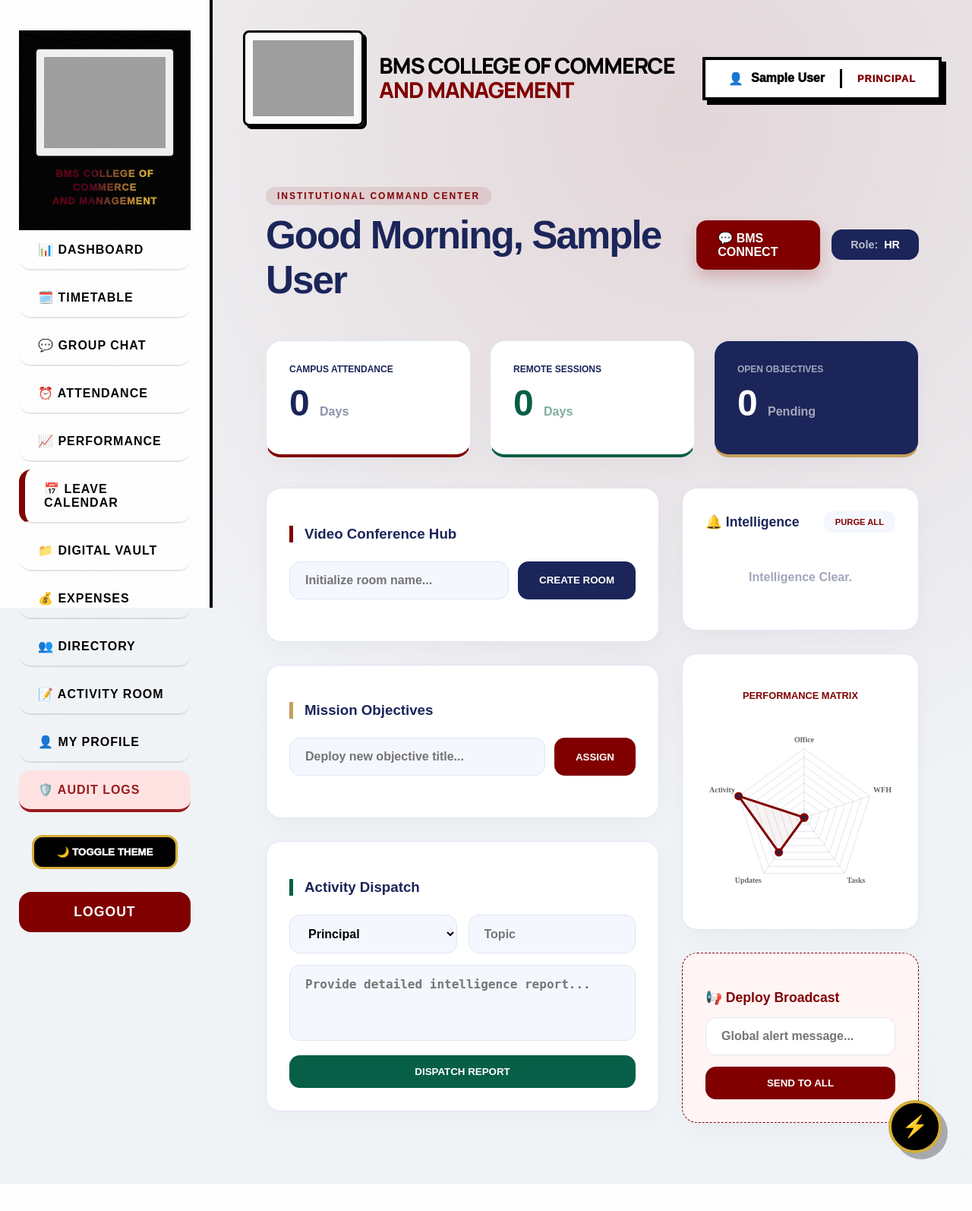
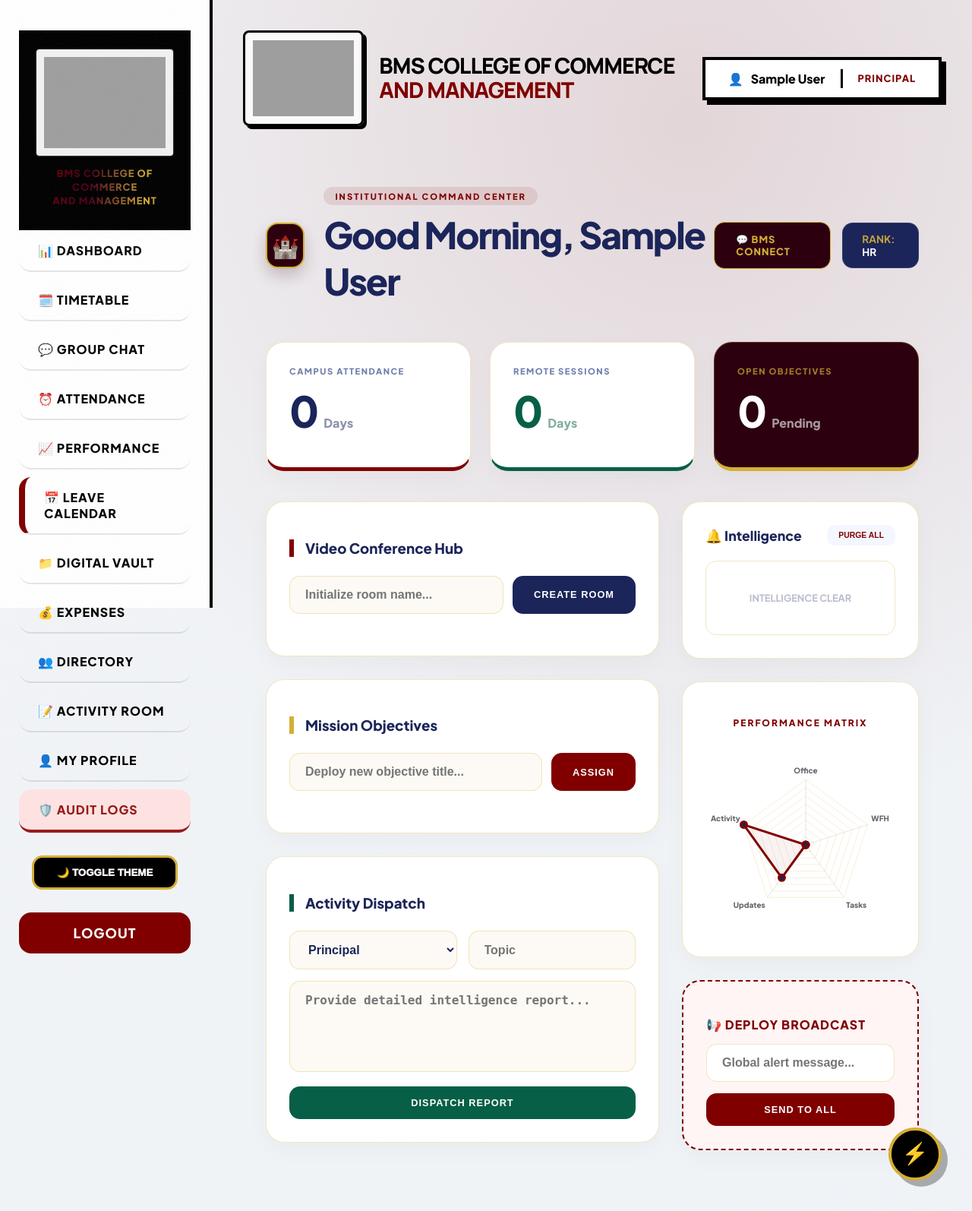
Before and after one commit to pk7745/erp, a Flask app: page /dashboard in a window 1280 px wide. Shown: the whole page at 76% size. Before the commit the page ends 1558 px from the top, so only its background shows below. Run offline with Flask 3, Linux system fonts and the light colour scheme; the visitor is signed in with stand-in values (Sample User, id 1); data comes from the database, SQL or seed files in the repository; data that the repository does not hold is empty; some libraries are stand-ins or nearby versions; grey boxes are pictures that could not be loaded.

Commit message:
Update dashboard.html

```diff
--- a/templates/dashboard.html
+++ b/templates/dashboard.html
@@ -1,5 +1,7 @@
 {% extends "base.html" %}
 {% block content %}
+
+<link href="https://fonts.googleapis.com/css2?family=Plus+Jakarta+Sans:wght@400;500;600;700;800&family=JetBrains+Mono:wght@500&display=swap" rel="stylesheet">
 
 <div id="toast-container" style="position: fixed; top: 30px; right: 30px; z-index: 9999; display: flex; flex-direction: column; gap: 12px;">
     {% with messages = get_flashed_messages(with_categories=true) %}
@@ -18,12 +20,15 @@
 
 <style>
     :root {
+        --imp-maroon: #2d000f;
+        --imp-maroon-bright: #800000;
+        --royal-gold: #d4af37;
+        --accent-gold: #C5A059;
         --imp-text: #1b2559;
         --imp-bg: #f4f7fe;
         --imp-card: #ffffff;
-        --imp-border: #e0e5f2;
-        --imp-maroon: #800000;
-        --accent-gold: #C5A059;
+        --imp-border: rgba(212, 175, 55, 0.3);
+        --parchment: #fdfaf5;
     }
 
     body {
@@ -34,19 +39,21 @@
 
     .dashboard-wrapper { max-width: 1440px; margin: 0 auto; padding: 40px 30px; }
 
-    /* Modernized Royal Card */
+    /* Imperial Elevation Cards */
     .royal-stat-card {
         background: var(--imp-card);
-        border-radius: 20px;
+        border-radius: 24px;
         padding: 30px;
         border: 1px solid var(--imp-border);
         box-shadow: 0 10px 30px rgba(0,0,0,0.03);
-        transition: all 0.3s ease;
+        transition: all 0.3s cubic-bezier(0.4, 0, 0.2, 1);
+        position: relative;
+        overflow: hidden;
     }
-    .royal-stat-card:hover { transform: translateY(-5px); box-shadow: 0 20px 40px rgba(0,0,0,0.06); }
+    .royal-stat-card:hover { transform: translateY(-5px); box-shadow: 0 20px 40px rgba(0,0,0,0.08); border-color: var(--royal-gold); }
 
     .glass-input {
-        background: #f4f7fe;
+        background: var(--parchment);
         border: 1px solid var(--imp-border);
         border-radius: 14px;
         padding: 15px 20px;
@@ -55,10 +62,11 @@
         font-size: 1rem;
         transition: 0.2s;
         box-sizing: border-box;
+        color: var(--imp-text);
     }
-    .glass-input:focus { outline: none; border-color: var(--imp-maroon); background: #fff; }
+    .glass-input:focus { outline: none; border-color: var(--imp-maroon-bright); background: #fff; box-shadow: 0 0 0 4px rgba(128, 0, 0, 0.05); }
 
-    .btn-royal {
+    .btn-imperial {
         border-radius: 14px;
         padding: 14px 28px;
         font-weight: 800;
@@ -69,16 +77,17 @@
         gap: 10px;
         text-transform: uppercase;
         text-decoration: none;
-        transition: all 0.3s cubic-bezier(0.175, 0.885, 0.32, 1.275);
+        transition: all 0.3s ease;
         border: none;
+        font-size: 0.8rem;
+        letter-spacing: 1px;
     }
-    .btn-royal:hover { transform: translateY(-2px); filter: brightness(1.1); }
-    .btn-royal:active { transform: scale(0.98); }
+    .btn-imperial:hover { transform: translateY(-2px); filter: brightness(1.1); box-shadow: 0 10px 20px rgba(0,0,0,0.1); }
 
     .task-item {
-        background: #fff;
+        background: var(--parchment);
         border: 1px solid var(--imp-border);
-        padding: 18px 22px;
+        padding: 20px;
         border-radius: 18px;
         display: flex;
         justify-content: space-between;
@@ -86,42 +95,58 @@
         margin-bottom: 12px;
         transition: 0.2s;
     }
-    .task-item:hover { background: #fafbff; border-color: var(--accent-gold); }
+    .task-item:hover { background: #fff; border-color: var(--royal-gold); transform: scale(1.01); }
 
-    /* Custom Scrollbar for Intelligence List */
+    .header-logo-box {
+        width: 60px;
+        height: 60px;
+        background: var(--imp-maroon);
+        border-radius: 16px;
+        display: flex;
+        align-items: center;
+        justify-content: center;
+        font-size: 1.8rem;
+        border: 2px solid var(--royal-gold);
+        box-shadow: 0 10px 20px rgba(45, 0, 15, 0.2);
+    }
+
     #notification-list::-webkit-scrollbar { width: 6px; }
-    #notification-list::-webkit-scrollbar-thumb { background: #cbd5e0; border-radius: 10px; }
+    #notification-list::-webkit-scrollbar-thumb { background: var(--royal-gold); border-radius: 10px; }
 </style>
 
 <div class="dashboard-wrapper">
     <div style="display: flex; justify-content: space-between; align-items: center; margin-bottom: 50px;">
+        <div style="display: flex; align-items: center; gap: 25px;">
+            <div class="header-logo-box">🏰</div>
             <div>
-            <div style="display: inline-block; background: rgba(128, 0, 0, 0.1); color: var(--imp-maroon); padding: 5px 15px; border-radius: 100px; font-weight: 800; font-size: 0.75rem; text-transform: uppercase; letter-spacing: 2px; margin-bottom: 10px;">
+                <div style="display: inline-block; background: rgba(128, 0, 0, 0.1); color: var(--imp-maroon-bright); padding: 5px 15px; border-radius: 100px; font-weight: 800; font-size: 0.7rem; text-transform: uppercase; letter-spacing: 2px; margin-bottom: 8px;">
                     Institutional Command Center
                 </div>
-            <h1 id="greeting-text" style="font-size: 3.2rem; font-weight: 800; margin: 0; letter-spacing: -2px; color: var(--imp-text);">Welcome, {{ session['name'] }}</h1>
+                <h1 id="greeting-text" style="font-size: 3rem; font-weight: 800; margin: 0; letter-spacing: -2px; color: var(--imp-text);">Welcome, {{ session['name'] }}</h1>
             </div>
+        </div>
+
         <div style="display: flex; gap: 15px; align-items: center;">
-            <a href="{{ url_for('chat') }}" class="btn-royal" style="background: var(--imp-maroon); color: #fff !important; box-shadow: 0 10px 20px rgba(128, 0, 0, 0.2);">
+            <a href="{{ url_for('chat') }}" class="btn-imperial" style="background: var(--imp-maroon); color: var(--royal-gold) !important; border: 1px solid var(--royal-gold);">
                 <span>💬 BMS CONNECT</span>
                 {% if unread_chats and unread_chats > 0 %}
-                    <span style="background: #ff0000; color: #fff; border-radius: 50%; width: 24px; height: 24px; display: flex; align-items: center; justify-content: center; font-size: 0.75rem;">{{ unread_chats }}</span>
+                    <span style="background: #ff0000; color: #fff; border-radius: 50%; width: 22px; height: 22px; display: flex; align-items: center; justify-content: center; font-size: 0.7rem; border: 2px solid #fff;">{{ unread_chats }}</span>
                 {% endif %}
             </a>
-            <div style="background: var(--imp-text); color: #fff; border-radius: 14px; padding: 12px 25px; font-weight: 700; font-size: 0.9rem; display: flex; align-items: center; gap: 8px;">
-                <span style="opacity: 0.7;">Role:</span> {{ user.role }}
+            <div style="background: var(--imp-text); color: #fff; border-radius: 14px; padding: 12px 25px; font-weight: 700; font-size: 0.85rem; border: 1px solid rgba(255,255,255,0.1);">
+                <span style="color: var(--royal-gold); opacity: 0.9;">RANK:</span> {{ user.role }}
             </div>
         </div>
     </div>
 
     {% if request.args.get('join_meet') %}
-    <div class="royal-stat-card" style="margin-bottom: 45px; padding: 0; overflow: hidden; border: 2px solid var(--imp-maroon);">
+    <div class="royal-stat-card" style="margin-bottom: 45px; padding: 0; overflow: hidden; border: 2px solid var(--imp-maroon-bright);">
         <div style="background: #fff; padding: 20px 40px; display: flex; justify-content: space-between; align-items: center; border-bottom: 1px solid var(--imp-border);">
-            <h3 style="margin:0; font-weight: 800; color: var(--imp-text);">🎥 LIVE SESSION: <span style="color: var(--imp-maroon);">{{ request.args.get('join_meet') }}</span></h3>
+            <h3 style="margin:0; font-weight: 800; color: var(--imp-text);">🎥 LIVE SESSION: <span style="color: var(--imp-maroon-bright);">{{ request.args.get('join_meet') }}</span></h3>
             <div style="display: flex; gap: 15px; align-items: center;">
-                <button onclick="triggerRecording()" class="btn-royal" style="background: #fee2e2; color: #b91c1c !important; font-size: 0.8rem; border: 1px solid #fecaca;">⏺️ RECORDING ALERT</button>
-                <span id="meet-timer" style="background: #1b2559; color: #fff; padding: 10px 20px; border-radius: 10px; font-family: 'Courier New', monospace; font-weight: 800; font-size: 1.2rem;">00:00:00</span>
-                <button onclick="endMeeting()" class="btn-royal" style="background: #000; color: #fff !important; font-size: 0.8rem;">TERMINATE</button>
+                <button onclick="triggerRecording()" class="btn-imperial" style="background: #fee2e2; color: #b91c1c !important; font-size: 0.75rem; border: 1px solid #fecaca;">⏺️ RECORDING ALERT</button>
+                <span id="meet-timer" style="background: var(--imp-maroon); color: var(--royal-gold); padding: 10px 20px; border-radius: 12px; font-family: 'JetBrains Mono', monospace; font-weight: 800; font-size: 1.1rem; border: 1px solid var(--royal-gold);">00:00:00</span>
+                <button onclick="endMeeting()" class="btn-imperial" style="background: #000; color: #fff !important; font-size: 0.75rem;">TERMINATE</button>
             </div>
         </div>
         <div id="jitsi-container" style="height: 600px; background: #000;"></div>
@@ -146,17 +171,17 @@
     {% endif %}
 
     <div style="display: grid; grid-template-columns: repeat(3, 1fr); gap: 25px; margin-bottom: 40px;">
-        <div class="royal-stat-card" style="border-bottom: 4px solid var(--imp-maroon);">
-            <h4 style="margin:0; font-weight: 700; text-transform: uppercase; font-size: 0.75rem; color: var(--text-gray);">Campus Attendance</h4>
-            <div style="font-size: 3rem; font-weight: 800; margin: 10px 0; color: var(--imp-text);">{{ office_days or 0 }} <span style="font-size: 1rem; opacity: 0.5;">Days</span></div>
+        <div class="royal-stat-card" style="border-bottom: 5px solid var(--imp-maroon-bright);">
+            <h4 style="margin:0; font-weight: 800; text-transform: uppercase; font-size: 0.7rem; color: #707eae; letter-spacing: 1.5px;">Campus Attendance</h4>
+            <div style="font-size: 3.5rem; font-weight: 800; margin: 10px 0; color: var(--imp-text); letter-spacing: -2px;">{{ office_days or 0 }} <span style="font-size: 1rem; opacity: 0.5; letter-spacing: 0;">Days</span></div>
         </div>
-        <div class="royal-stat-card" style="border-bottom: 4px solid #065f46;">
-            <h4 style="margin:0; font-weight: 700; text-transform: uppercase; font-size: 0.75rem; color: var(--text-gray);">Remote Sessions</h4>
-            <div style="font-size: 3rem; font-weight: 800; margin: 10px 0; color: #065f46;">{{ wfh_days or 0 }} <span style="font-size: 1rem; opacity: 0.5;">Days</span></div>
+        <div class="royal-stat-card" style="border-bottom: 5px solid #065f46;">
+            <h4 style="margin:0; font-weight: 800; text-transform: uppercase; font-size: 0.7rem; color: #707eae; letter-spacing: 1.5px;">Remote Sessions</h4>
+            <div style="font-size: 3.5rem; font-weight: 800; margin: 10px 0; color: #065f46; letter-spacing: -2px;">{{ wfh_days or 0 }} <span style="font-size: 1rem; opacity: 0.5; letter-spacing: 0;">Days</span></div>
         </div>
-        <div class="royal-stat-card" style="background: var(--imp-text); border-bottom: 4px solid var(--accent-gold);">
-            <h4 style="margin:0; font-weight: 700; text-transform: uppercase; font-size: 0.75rem; color: rgba(255,255,255,0.6);">Open Objectives</h4>
-            <div style="font-size: 3rem; font-weight: 800; margin: 10px 0; color: #fff;">{{ tasks|selectattr('is_done', 'equalto', false)|list|count }} <span style="font-size: 1rem; opacity: 0.6;">Pending</span></div>
+        <div class="royal-stat-card" style="background: var(--imp-maroon); border-bottom: 5px solid var(--royal-gold);">
+            <h4 style="margin:0; font-weight: 800; text-transform: uppercase; font-size: 0.7rem; color: var(--royal-gold); opacity: 0.7; letter-spacing: 1.5px;">Open Objectives</h4>
+            <div style="font-size: 3.5rem; font-weight: 800; margin: 10px 0; color: #fff; letter-spacing: -2px;">{{ tasks|selectattr('is_done', 'equalto', false)|list|count }} <span style="font-size: 1rem; opacity: 0.6; letter-spacing: 0;">Pending</span></div>
         </div>
     </div>
 
@@ -164,52 +189,50 @@
         <div style="display: flex; flex-direction: column; gap: 30px;">
 
             <div class="royal-stat-card">
-                <h3 style="margin-bottom: 25px; font-weight: 800; border-left: 5px solid var(--imp-maroon); padding-left: 15px;">Video Conference Hub</h3>
+                <h3 style="margin-bottom: 25px; font-weight: 800; border-left: 6px solid var(--imp-maroon-bright); padding-left: 15px; color: var(--imp-text);">Video Conference Hub</h3>
                 <form action="{{ url_for('create_meeting') }}" method="POST" style="display: flex; gap: 12px; margin-bottom: 25px;">
                     <input type="text" name="room_name" class="glass-input" placeholder="Initialize room name..." required>
-                    <button type="submit" class="btn-royal" style="background: var(--imp-text); color: #fff; white-space: nowrap;">CREATE ROOM</button>
+                    <button type="submit" class="btn-imperial" style="background: var(--imp-text); color: #fff; white-space: nowrap;">CREATE ROOM</button>
                 </form>
                 {% for meet in meetings %}
                 <div class="task-item">
-                    <div><strong style="font-size: 1.1rem; color: var(--imp-text);">{{ meet.room_name }}</strong><br><small style="color: var(--text-gray);">Moderator: {{ meet.created_by }}</small></div>
-                    <a href="{{ url_for('dashboard', join_meet=meet.room_name) }}" class="btn-royal" style="background: #065f46; color: #fff; font-size: 0.8rem; padding: 10px 20px;">JOIN BRIEFING</a>
+                    <div><strong style="font-size: 1.1rem; color: var(--imp-text); font-weight: 800;">{{ meet.room_name }}</strong><br><small style="color: #707eae; font-weight: 600;">Moderator: {{ meet.created_by }}</small></div>
+                    <a href="{{ url_for('dashboard', join_meet=meet.room_name) }}" class="btn-imperial" style="background: #065f46; color: #fff; font-size: 0.75rem; padding: 10px 20px;">JOIN BRIEFING</a>
                 </div>
                 {% endfor %}
             </div>
 
             <div class="royal-stat-card">
-    <h3 style="margin-bottom: 25px; font-weight: 800; border-left: 5px solid var(--accent-gold); padding-left: 15px;">Mission Objectives</h3>
-
+                <h3 style="margin-bottom: 25px; font-weight: 800; border-left: 6px solid var(--royal-gold); padding-left: 15px; color: var(--imp-text);">Mission Objectives</h3>
                 <form action="{{ url_for('add_task') }}" method="POST" style="display: flex; gap: 12px; margin-bottom: 25px;">
                     <input type="text" name="title" class="glass-input" placeholder="Deploy new objective title..." required>
-        <button type="submit" class="btn-royal" style="background: var(--imp-maroon); color: #fff;">ASSIGN</button>
+                    <button type="submit" class="btn-imperial" style="background: var(--imp-maroon-bright); color: #fff;">ASSIGN</button>
                 </form>
 
                 {% for task in tasks %}
-    <div class="task-item" style="{% if task.is_done %}opacity: 0.6; background: #f8fafc;{% endif %}">
+                <div class="task-item" style="{% if task.is_done %}opacity: 0.5; background: #f1f5f9;{% endif %}">
                     <div style="display: flex; align-items: center; gap: 15px;">
                         <a href="{{ url_for('toggle_task', id=task.id) }}" style="text-decoration: none; font-size: 1.4rem;">
                             {{ '✅' if task.is_done else '⭕' }}
                         </a>
-            <span style="font-weight: 600; font-size: 1rem; {% if task.is_done %}text-decoration: line-through;{% endif %}">
+                        <span style="font-weight: 700; font-size: 1rem; color: var(--imp-text); {% if task.is_done %}text-decoration: line-through;{% endif %}">
                             {{ task.title or task.content }}
                         </span>
                     </div>
-
                     {% if not task.is_done %}
-            <form action="{{ url_for('complete_task', id=task.id) }}" method="POST" style="display: flex; gap: 5px;">
+                        <form action="{{ url_for('complete_task', id=task.id) }}" method="POST">
                             <input type="hidden" name="reply" value="Completed via Dashboard">
-                <button type="submit" style="background: none; border: none; color: #065f46; font-weight: 800; cursor: pointer; font-size: 0.8rem;">COMPLETE</button>
+                            <button type="submit" style="background: none; border: none; color: #065f46; font-weight: 800; cursor: pointer; font-size: 0.75rem; letter-spacing: 1px;">COMPLETE</button>
                         </form>
                     {% else %}
-            <span style="color: #707eae; font-size: 0.8rem; font-weight: 800;">ARCHIVED</span>
+                        <span style="color: #707eae; font-size: 0.7rem; font-weight: 900; text-transform: uppercase;">ARCHIVED</span>
                     {% endif %}
                 </div>
                 {% endfor %}
             </div>
 
             <div class="royal-stat-card">
-                <h3 style="margin-bottom: 25px; font-weight: 800; border-left: 5px solid #065f46; padding-left: 15px;">Activity Dispatch</h3>
+                <h3 style="margin-bottom: 25px; font-weight: 800; border-left: 6px solid #065f46; padding-left: 15px; color: var(--imp-text);">Activity Dispatch</h3>
                 <form action="{{ url_for('submit_report') }}" method="POST">
                     <div style="display: grid; grid-template-columns: 1fr 1fr; gap: 15px; margin-bottom: 15px;">
                         <select name="report_to" class="glass-input" required>
@@ -218,8 +241,8 @@
                         </select>
                         <input type="text" name="report_topic" class="glass-input" placeholder="Topic" required>
                     </div>
-                    <textarea name="report_content" class="glass-input" style="height: 100px; resize: none;" placeholder="Provide detailed intelligence report..." required></textarea>
-                    <button type="submit" class="btn-royal" style="background: #065f46; color: #fff; width: 100%; margin-top: 15px;">DISPATCH REPORT</button>
+                    <textarea name="report_content" class="glass-input" style="height: 120px; resize: none;" placeholder="Provide detailed intelligence report..." required></textarea>
+                    <button type="submit" class="btn-imperial" style="background: #065f46; color: #fff; width: 100%; margin-top: 15px; font-weight: 900;">DISPATCH REPORT</button>
                 </form>
             </div>
         </div>
@@ -228,24 +251,24 @@
 
             <div class="royal-stat-card">
                 <div style="display: flex; justify-content: space-between; align-items: center; margin-bottom: 20px;">
-                    <h3 style="margin:0; font-weight: 800; font-size: 1.1rem;">🔔 Intelligence</h3>
-                    <button onclick="clearAllNotifs()" style="background: var(--imp-bg); color: var(--imp-maroon); font-weight: 800; padding: 8px 15px; border-radius: 10px; border: none; cursor: pointer; font-size: 0.7rem;">PURGE ALL</button>
+                    <h3 style="margin:0; font-weight: 800; font-size: 1.1rem; color: var(--imp-text);">🔔 Intelligence</h3>
+                    <button onclick="clearAllNotifs()" style="background: var(--imp-bg); color: var(--imp-maroon-bright); font-weight: 800; padding: 8px 15px; border-radius: 10px; border: none; cursor: pointer; font-size: 0.65rem; text-transform: uppercase;">PURGE ALL</button>
                 </div>
-                <div id="notification-list" style="max-height: 400px; overflow-y: auto; border-radius: 14px;">
+                <div id="notification-list" style="max-height: 400px; overflow-y: auto; border-radius: 14px; border: 1px solid var(--imp-border);">
                     </div>
             </div>
 
             <div class="royal-stat-card">
-                <h4 style="text-align: center; font-weight: 800; text-transform: uppercase; color: var(--imp-maroon); margin-bottom: 20px; font-size: 0.8rem;">Performance Matrix</h4>
+                <h4 style="text-align: center; font-weight: 800; text-transform: uppercase; color: var(--imp-maroon-bright); margin-bottom: 20px; font-size: 0.75rem; letter-spacing: 2px;">Performance Matrix</h4>
                 <div style="height: 250px;"><canvas id="modeChart"></canvas></div>
             </div>
 
             {% if session['role'] in ['HR', 'Principal'] %}
-            <div class="royal-stat-card" style="background: #fff5f5; border: 1px dashed var(--imp-maroon);">
-                <h3 style="color: var(--imp-maroon); font-weight: 800; margin-bottom: 15px; font-size: 1.1rem;">📢 Deploy Broadcast</h3>
+            <div class="royal-stat-card" style="background: #fff5f5; border: 2px dashed var(--imp-maroon-bright);">
+                <h3 style="color: var(--imp-maroon-bright); font-weight: 800; margin-bottom: 15px; font-size: 1rem; text-transform: uppercase; letter-spacing: 1px;">📢 Deploy Broadcast</h3>
                 <form action="{{ url_for('send_broadcast') }}" method="POST">
                     <input type="text" name="message" class="glass-input" style="background: #fff;" placeholder="Global alert message..." required>
-                    <button type="submit" class="btn-royal" style="background: var(--imp-maroon); color: #fff; width: 100%; margin-top: 15px;">SEND TO ALL</button>
+                    <button type="submit" class="btn-imperial" style="background: var(--imp-maroon-bright); color: #fff; width: 100%; margin-top: 15px; font-weight: 900;">SEND TO ALL</button>
                 </form>
             </div>
             {% endif %}
@@ -255,19 +278,20 @@
 
 <script src="https://cdn.jsdelivr.net/npm/chart.js"></script>
 <script>
+    // Logic Retained: Notifications
     function fetchLiveNotifications() {
         fetch('/api/notifications').then(res => res.json()).then(data => {
             const list = document.getElementById('notification-list');
             if (!data || data.length === 0) {
-                list.innerHTML = '<div style="padding: 30px; text-align: center; font-weight: 600; opacity: 0.4;">Intelligence Clear.</div>';
+                list.innerHTML = '<div style="padding: 40px; text-align: center; font-weight: 700; opacity: 0.3; font-size: 0.8rem;">INTELLIGENCE CLEAR</div>';
                 return;
             }
             list.innerHTML = data.map(n => `
-                <div style="padding:15px; border-bottom:1px solid var(--imp-border); display:flex; gap:12px; background: #fff;">
-                    <span style="color:var(--imp-maroon); font-weight:800;">⚡</span>
+                <div style="padding:18px; border-bottom:1px solid var(--imp-border); display:flex; gap:12px; background: #fff;">
+                    <span style="color:var(--imp-maroon-bright); font-weight:900;">⚡</span>
                     <div>
-                        <div style="font-weight:700; font-size: 0.9rem; color: var(--imp-text);">${n.msg}</div>
-                        <small style="opacity: 0.5; font-weight: 600;">${n.time}</small>
+                        <div style="font-weight:700; font-size: 0.85rem; color: var(--imp-text); line-height: 1.4;">${n.msg}</div>
+                        <small style="opacity: 0.5; font-weight: 800; font-family: 'JetBrains Mono'; font-size: 0.7rem;">${n.time}</small>
                     </div>
                 </div>
             `).join('');
@@ -280,7 +304,7 @@
         }
     }
 
-    // Performance Chart Logic (Retained)
+    // Logic Retained: Performance Chart
     const ctx = document.getElementById('modeChart').getContext('2d');
     new Chart(ctx, {
         type: 'radar',
@@ -294,13 +318,14 @@
         },
         options: {
             plugins: { legend: { display: false } },
-            scales: { r: { grid: { color: '#e0e5f2' }, ticks: { display: false }, pointLabels: { font: { weight: '700', family: 'Plus Jakarta Sans' } } } }
+            scales: { r: { grid: { color: 'rgba(212, 175, 55, 0.2)' }, ticks: { display: false }, pointLabels: { font: { weight: '800', family: 'Plus Jakarta Sans', size: 10 } } } }
         }
     });
 
     setInterval(fetchLiveNotifications, 5000);
     fetchLiveNotifications();
 
+    // Logic Retained: Dynamic Greeting
     const hour = new Date().getHours();
     const greet = hour < 12 ? "Good Morning" : hour < 18 ? "Good Afternoon" : "Good Evening";
     document.getElementById('greeting-text').innerText = `${greet}, {{ session['name'] }}`;
```
Lines whose indentation alone changed are shown as unchanged.
